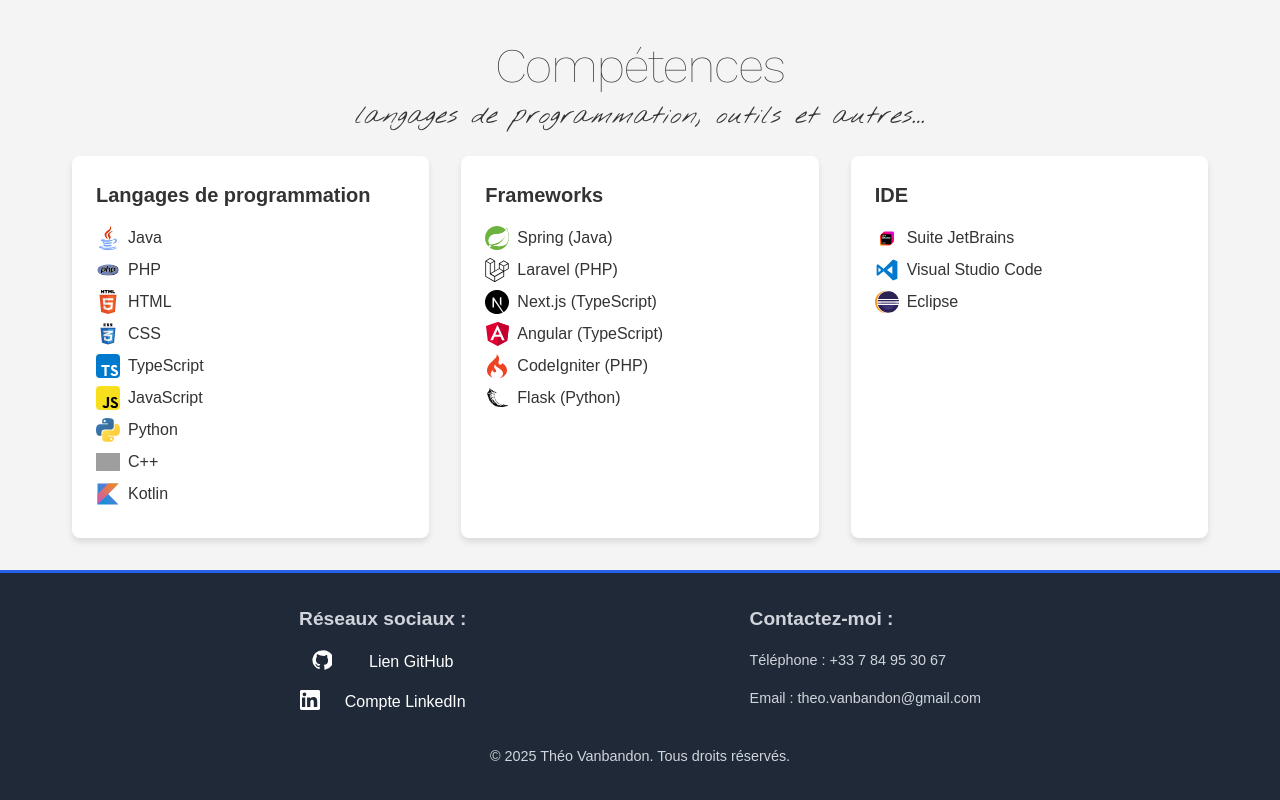
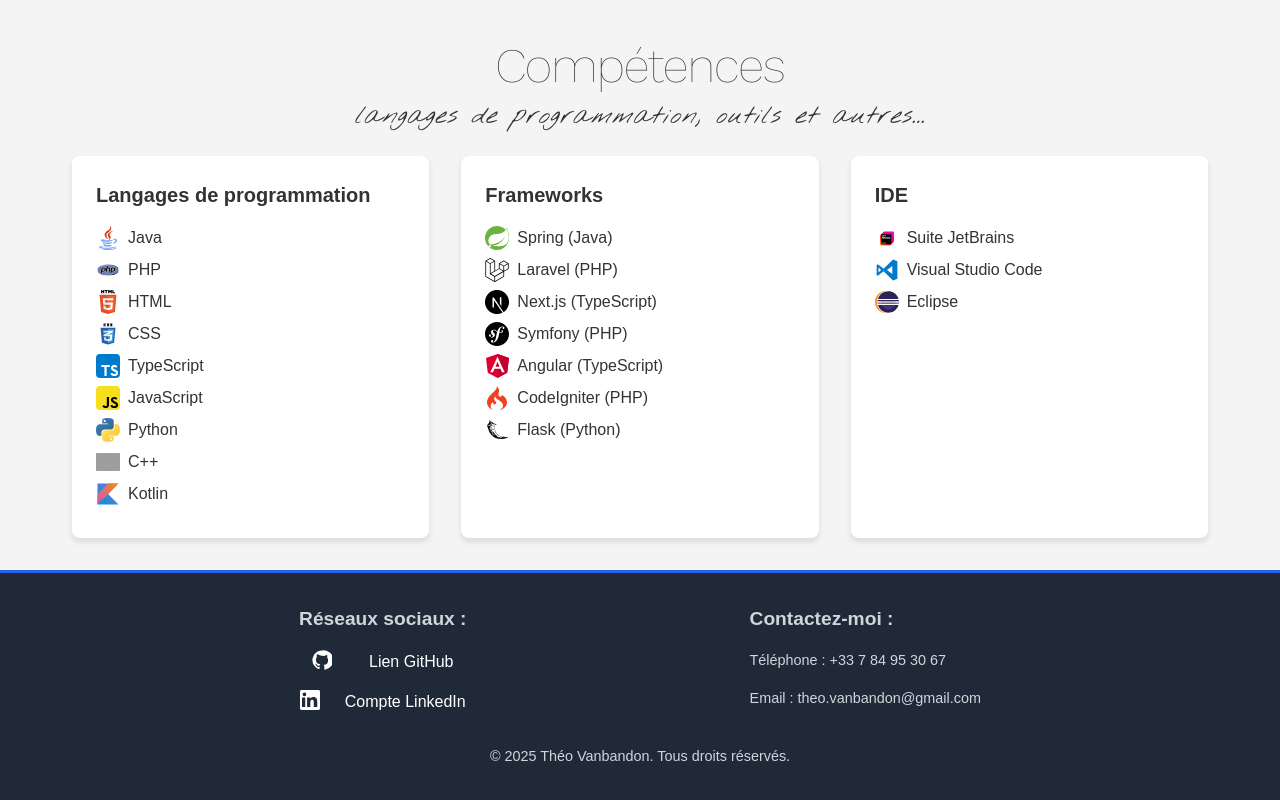
Before and after one commit to theo-vanbandon/portfolio-nextjs, a Next.js app: page / in a window 1280 px wide. Shown: the part 2171-2971 px from the top of the page. Built offline with nearby package versions, Linux system fonts and the light colour scheme; grey boxes are pictures that could not be loaded.

Commit message:
:heavy_plus_sign: Ajout d'un framework

```diff
--- a/app/components/Competences.tsx
+++ b/app/components/Competences.tsx
@@ -17,6 +17,7 @@ export default function Competences() {
             "Spring (Java)",
             "Laravel (PHP)",
             "Next.js (TypeScript)",
+            "Symfony (PHP)",
             "Angular (TypeScript)",
             "CodeIgniter (PHP)",
             "Flask (Python)",
```
Also changed, not shown: public/icons/symfony-php.svg (added).
